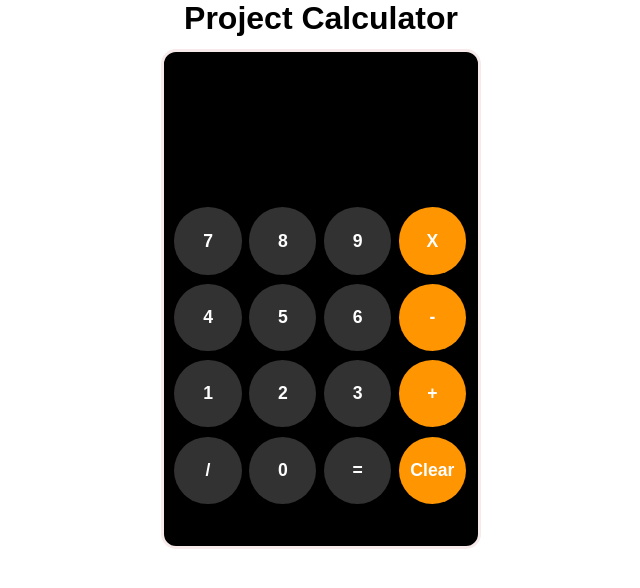
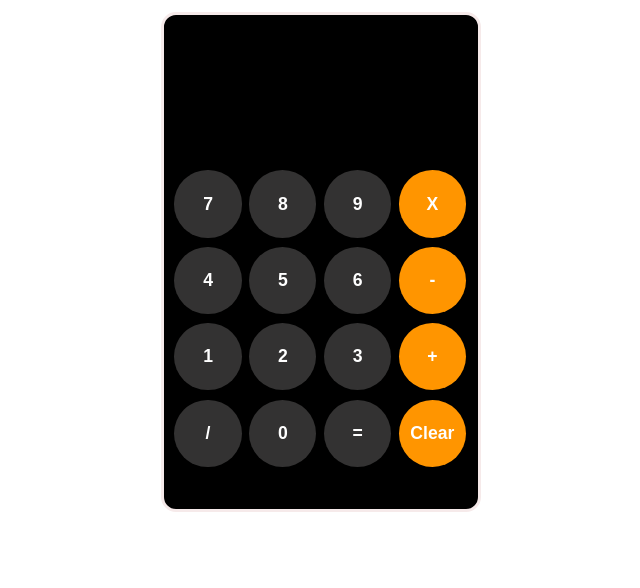
Before and after one commit to dipen223/calculator, a plain HTML site: page index.html in a window 1280 px wide. Shown: the whole page, without its empty margins (319-959 px from the left). Drawn offline with Linux system fonts and the light colour scheme; a web font is replaced by a local one.

Commit message:
Delete h1 tag
UI looks cool without the tag

```diff
--- a/index.html
+++ b/index.html
@@ -9,7 +9,7 @@
 
 </head>
 <body>
-    <h1>Project Calculator</h1>
+
 
    <div class="calculator-container">
     <div class="display-container">
--- a/styles.css
+++ b/styles.css
@@ -9,7 +9,7 @@
 body{
     text-align: center;
     font-family: 'Roboto Rounded', sans-serif;
-}
+    }
 
 .calculator-container{
     background-color: #000;
```
